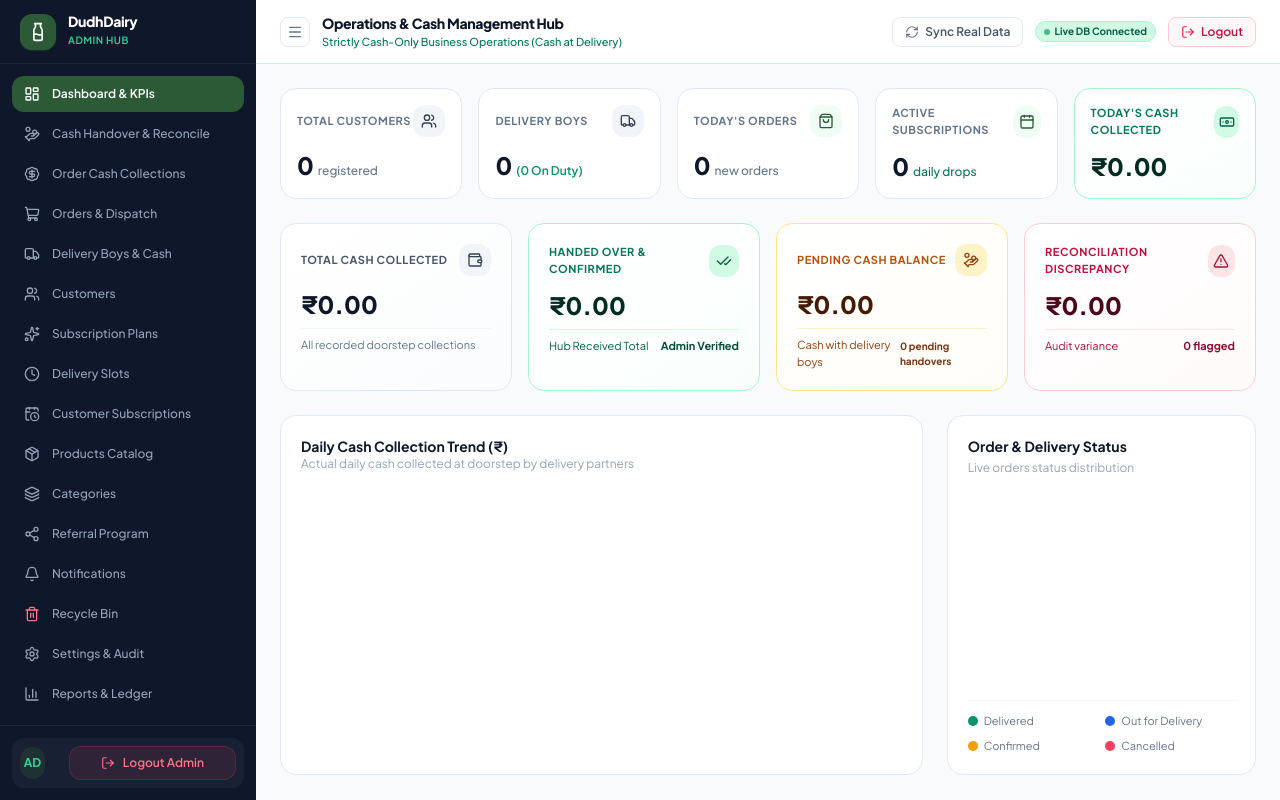
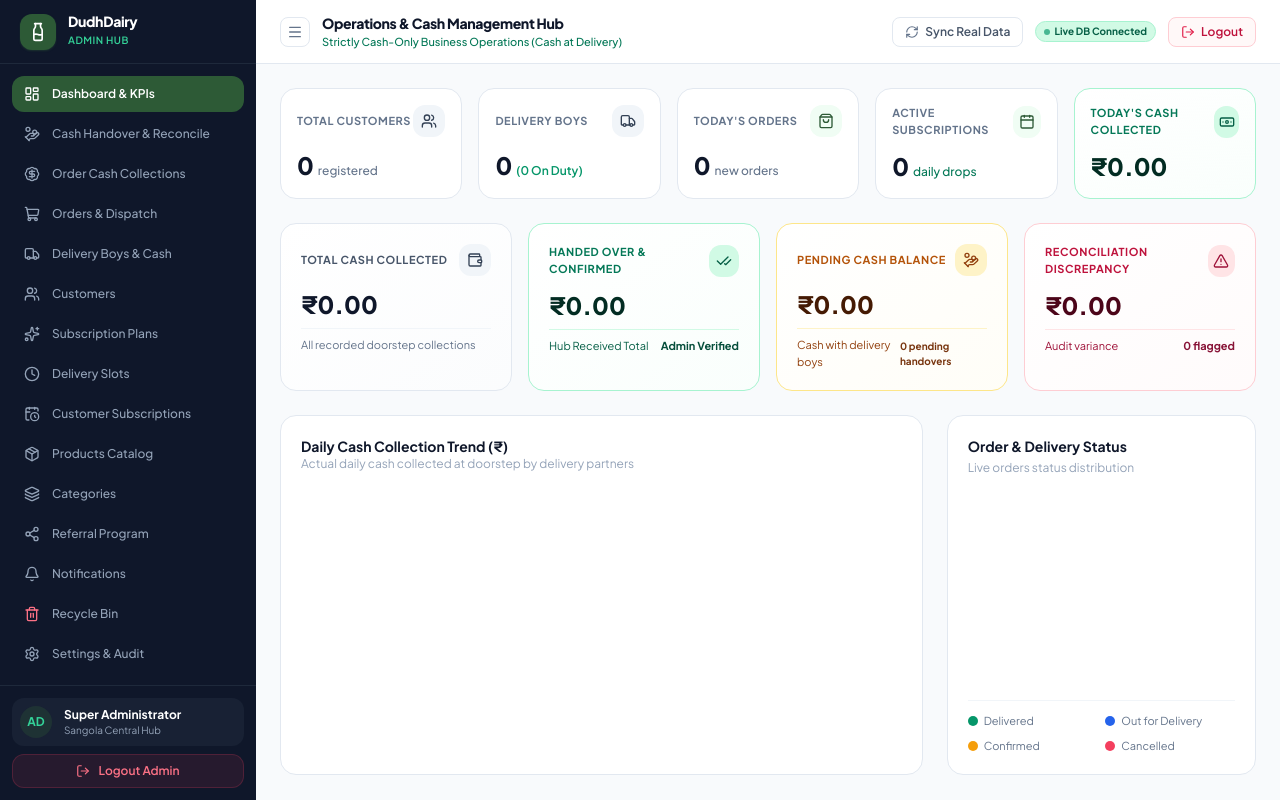
Before and after one commit to Vishal07003/refer-milk-main, a Django app: page /dashboard/ in a window 1280 px wide. Run offline with Django 5.2, Linux system fonts and the light colour scheme; the visitor is signed in with stand-in values (Sample User, id 1); a map, chart or similar area stays blank; some libraries are stand-ins or nearby versions.

Commit message:
feat: add admin sidebar partial template with navigation and user controls

```diff
--- a/templates/admin/partials/sidebar.html
+++ b/templates/admin/partials/sidebar.html
@@ -1,8 +1,7 @@
 <!-- Left Sidebar (Collapsible / Modern SaaS Layout) -->
-  <aside id="admin-sidebar" class="w-64 bg-slate-900 text-slate-300 flex flex-col justify-between shrink-0 transition-all duration-300 z-50">
-    <div>
-      <!-- Brand Header -->
-      <div class="h-16 px-5 flex items-center justify-between border-b border-slate-800">
+  <aside id="admin-sidebar" class="w-64 bg-slate-900 text-slate-300 flex flex-col h-screen shrink-0 transition-all duration-300 z-50">
+    <!-- Brand Header (Fixed at top) -->
+    <div class="h-16 px-5 flex items-center justify-between border-b border-slate-800 shrink-0">
       <div class="flex items-center space-x-3">
         <div class="w-9 h-9 rounded-xl bg-brand flex items-center justify-center text-white shadow-sm shadow-brand/40">
           <i data-lucide="milk" class="w-5 h-5"></i>
@@ -17,8 +16,8 @@
       </button>
     </div>
 
-      <!-- Navigation Links -->
-      <nav class="p-3 space-y-1 text-xs">
+    <!-- Navigation Links (Independently scrollable) -->
+    <nav class="flex-1 min-h-0 overflow-y-auto overflow-x-hidden p-3 space-y-1 text-xs sidebar-scrollbar">
       <button onclick="switchTab('dashboard')" id="nav-btn-dashboard" class="w-full flex items-center space-x-3 px-3 py-2.5 rounded-xl font-semibold bg-brand text-white shadow-xs transition">
         <i data-lucide="layout-dashboard" class="w-4 h-4"></i>
         <span>Dashboard & KPIs</span>
@@ -102,10 +101,9 @@
         <span>Reports & Ledger</span>
       </button>
     </nav>
-    </div>
 
-    <!-- User / Admin Info at bottom with Logout -->
-    <div class="p-3 border-t border-slate-800 space-y-2">
+    <!-- User / Admin Info at bottom with Logout (Fixed at bottom) -->
+    <div class="p-3 border-t border-slate-800 space-y-2 shrink-0 bg-slate-900">
       <div class="flex items-center space-x-3 p-2 rounded-xl bg-slate-800/60">
         <div class="w-8 h-8 rounded-full bg-brand/30 text-emerald-400 font-bold flex items-center justify-center text-xs">
           AD
@@ -113,6 +111,7 @@
         <div class="flex-1 truncate text-xs">
           <p class="font-bold text-white truncate">Super Administrator</p>
           <p class="text-slate-400 text-[10px]">Sangola Central Hub</p>
+        </div>
       </div>
       <form method="POST" action="/dairypanel/logout/" class="w-full m-0 p-0">
         {% csrf_token %}
```
Lines whose indentation alone changed are shown as unchanged.
